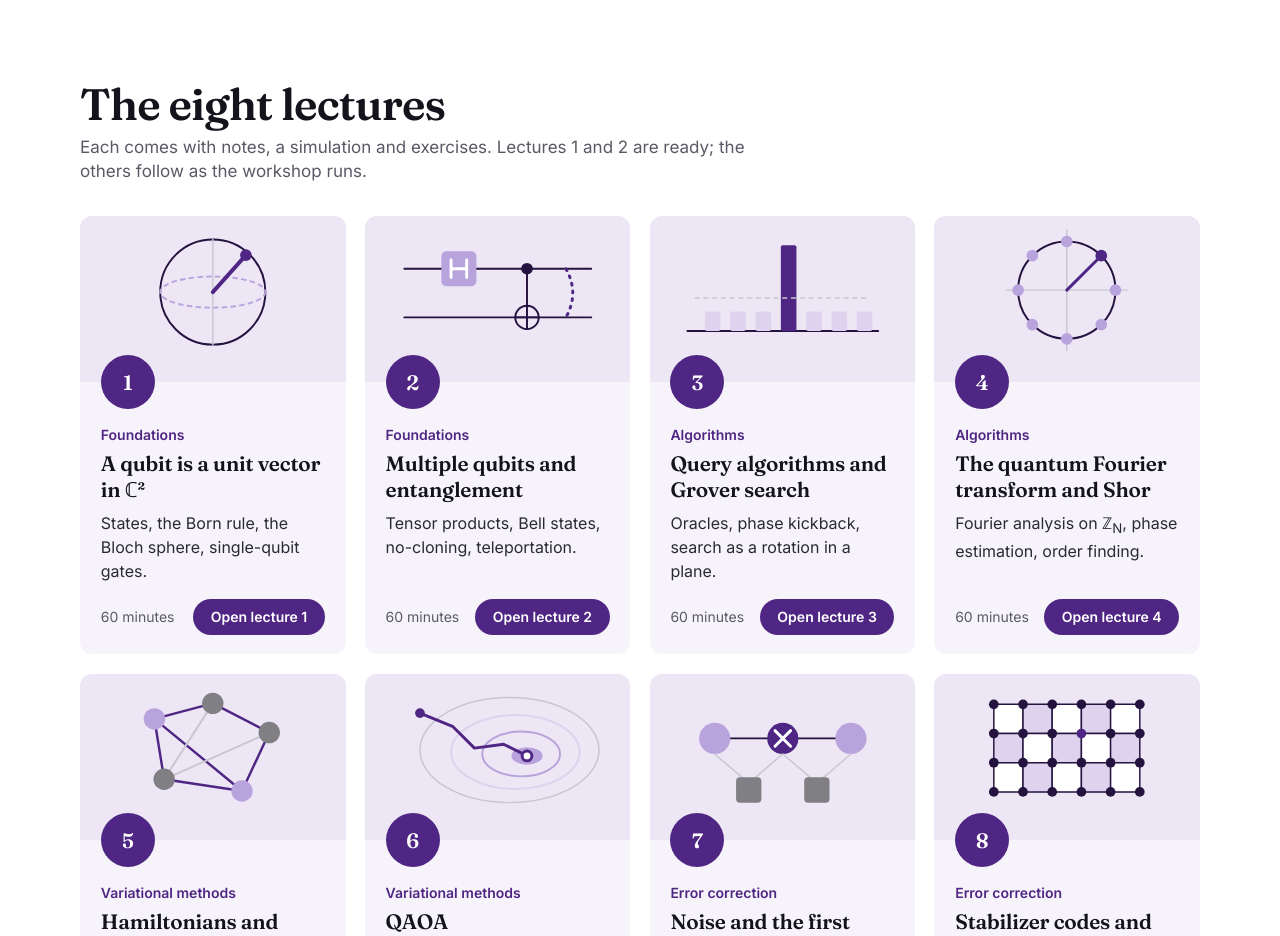
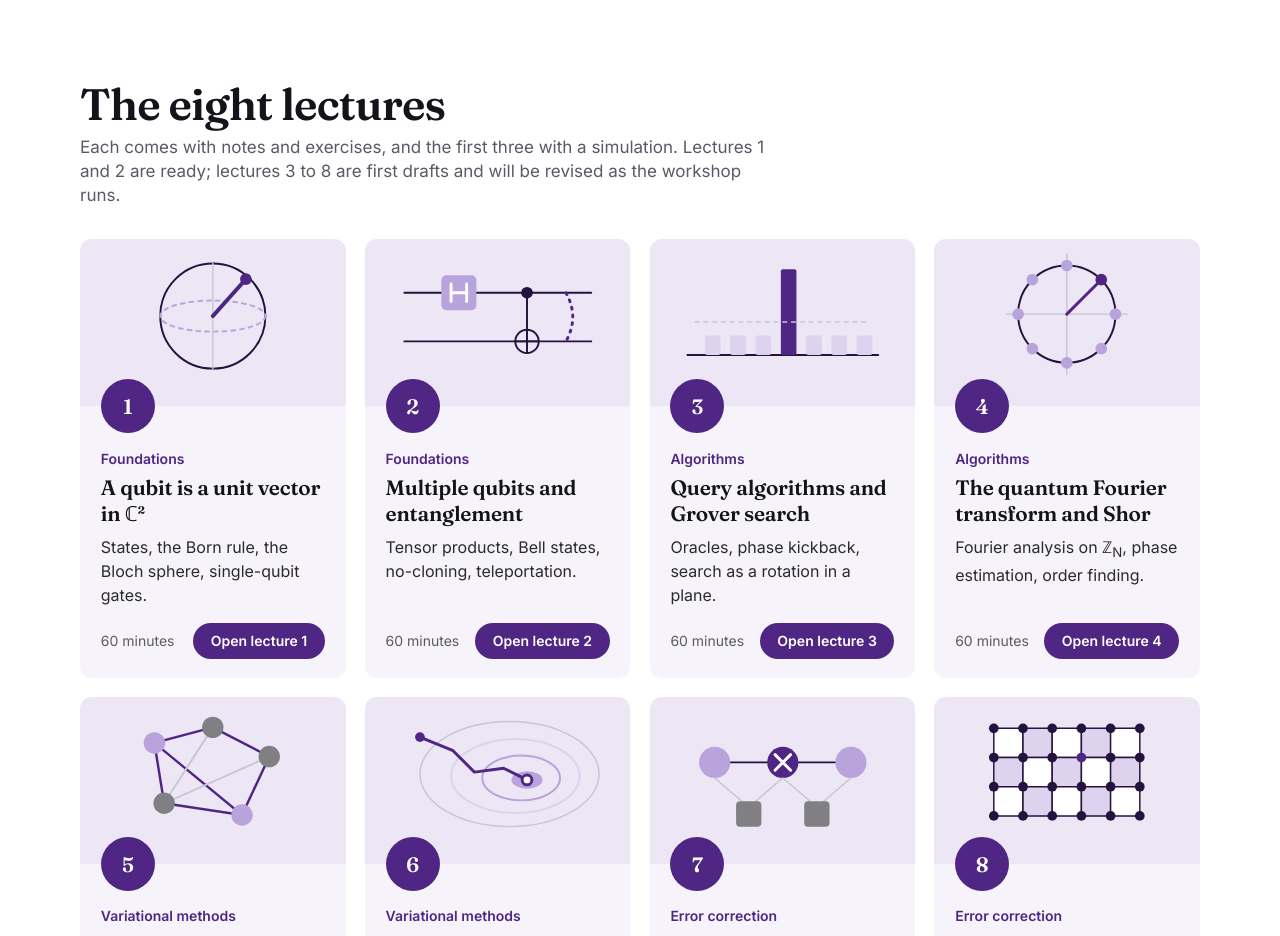
Before and after one commit to FionaUWO/QuantumComputingWorkshop, an Astro site: page / in a window 1280 px wide. Shown: the part 1480-2416 px from the top of the page. Built offline with nearby package versions, Linux system fonts and the light colour scheme; Astro itself is replaced by a stand-in of ours; animation ran at ten frames a second.

Commit message:
Update the home page note on which lectures are ready
Co-Authored-By: Claude Fable 5.2 <noreply@anthropic.com>

```diff
--- a/src/pages/index.astro
+++ b/src/pages/index.astro
@@ -132,7 +132,7 @@ const ready = new Set((await getCourse()).filter((l) => l.sections.length).map((
     <div class="wrap">
       <div class="sec-head" data-reveal>
         <h2>The eight lectures</h2>
-        <p>Each comes with notes, a simulation and exercises. Lectures 1 and 2 are ready; the others follow as the workshop runs.</p>
+        <p>Each comes with notes and exercises, and the first three with a simulation. Lectures 1 and 2 are ready; lectures 3 to 8 are first drafts and will be revised as the workshop runs.</p>
       </div>
       <div class="courses" data-reveal>
         {lectures.map((l) => (
```
